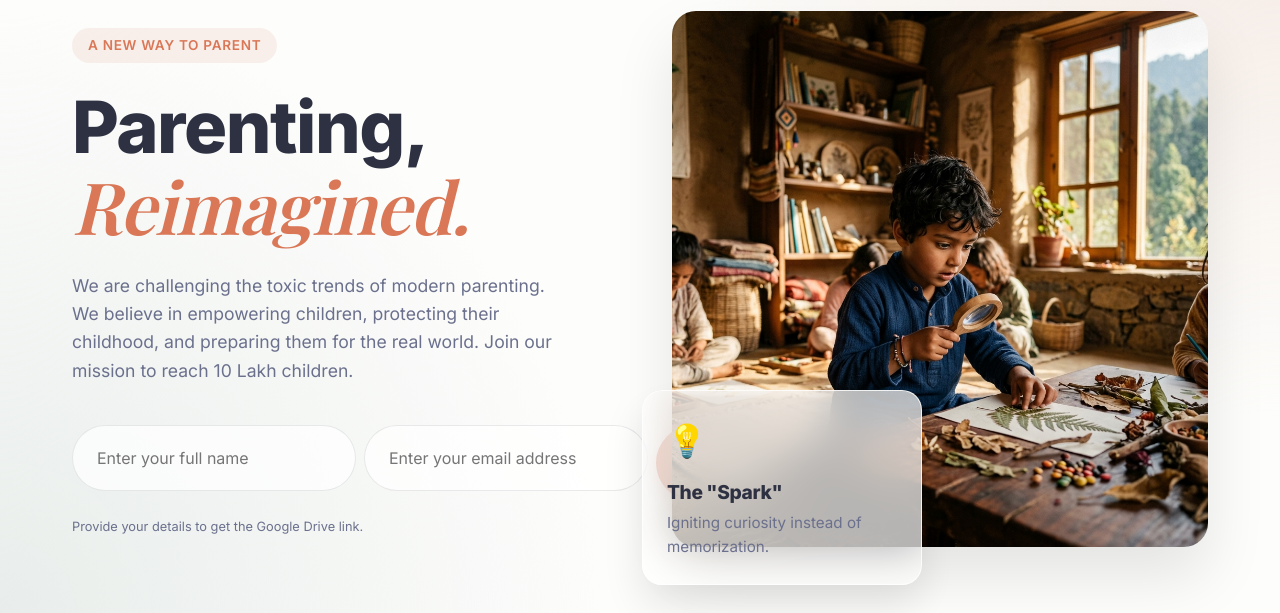
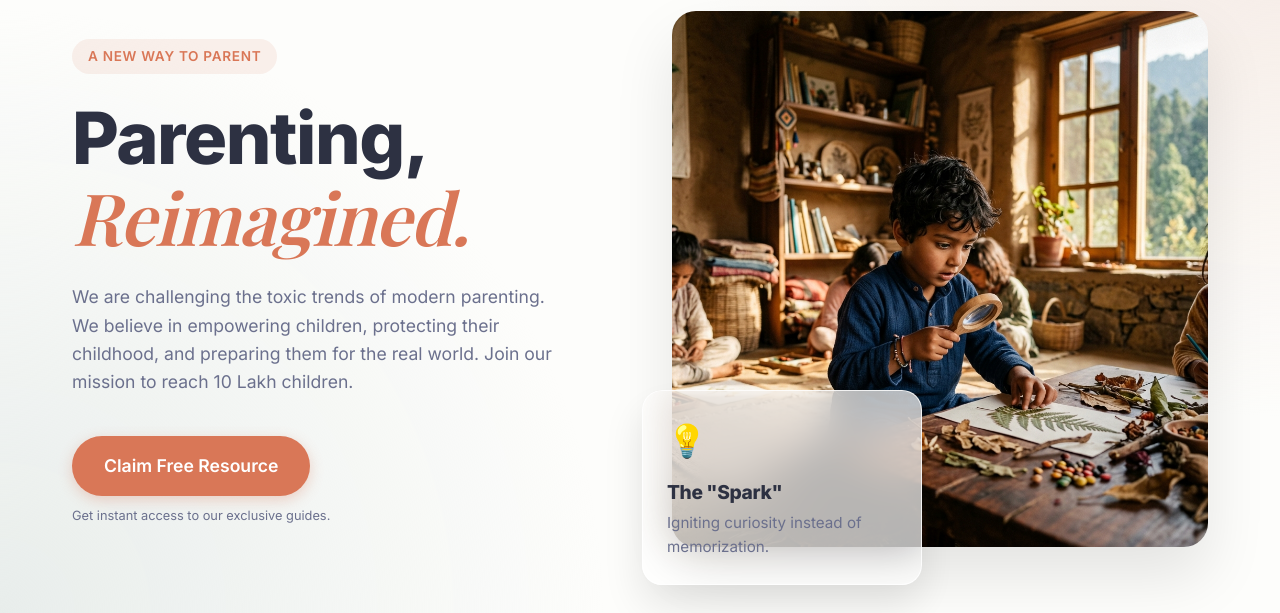
Before and after one commit to raj20023/SparkJaar, a website: page public/index.html in a window 1280 px wide. Shown: the part 187-800 px from the top of the page. Drawn offline with nearby package versions, Linux system fonts and the light colour scheme; a web font is replaced by a local one.

Commit message:
style: replace messy form on index.html with clean CTA button

```diff
--- a/public/index.html
+++ b/public/index.html
@@ -29,18 +29,9 @@
                     <h1>Parenting, <br><span class="italic-serif">Reimagined.</span></h1>
                     <p>We are challenging the toxic trends of modern parenting. We believe in empowering children, protecting their childhood, and preparing them for the real world. Join our mission to reach 10 Lakh children.</p>
 
-                    <div id="form-container">
-                        <form class="waitlist-form" id="waitlist">
-                            <input type="text" id="userName" placeholder="Enter your full name" required aria-label="Full name" style="margin-bottom: 10px;">
-                            <input type="email" id="userEmail" placeholder="Enter your email address" required aria-label="Email address" style="margin-bottom: 10px;">
-                            <button type="submit" class="btn btn-primary">Get Access Now</button>
-                        </form>
-                        <p class="micro-text" id="form-message">Provide your details to get the Google Drive link.</p>
-                    </div>
-                    <div id="resource-container" style="display: none; background: rgba(255, 255, 255, 0.1); padding: 20px; border-radius: 12px; margin-top: 20px; text-align: center;">
-                        <h3 style="margin-bottom: 10px;">Thank you!</h3>
-                        <p>Here is your free resource link:</p>
-                        <a id="drive-link" href="#" target="_blank" class="btn btn-primary" style="margin-top: 10px;">Open Google Drive Folder</a>
+                    <div style="margin-top: 2rem;">
+                        <a href="/claim.html" class="btn btn-primary" style="font-size: 1.1rem; padding: 1rem 2rem;">Claim Free Resource</a>
+                        <p class="micro-text" style="margin-top: 10px; color: var(--text-muted);">Get instant access to our exclusive guides.</p>
                     </div>
                 </div>
                 <div class="hero-image-wrapper">
```
